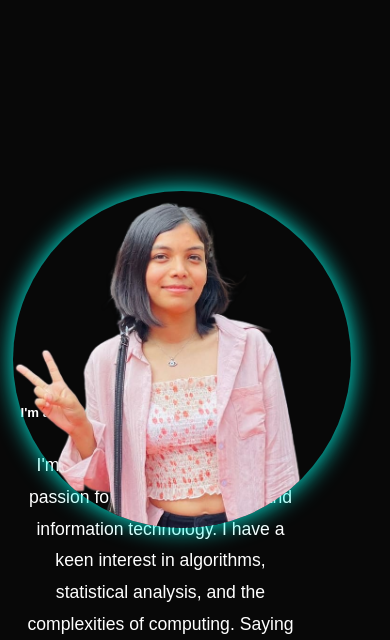
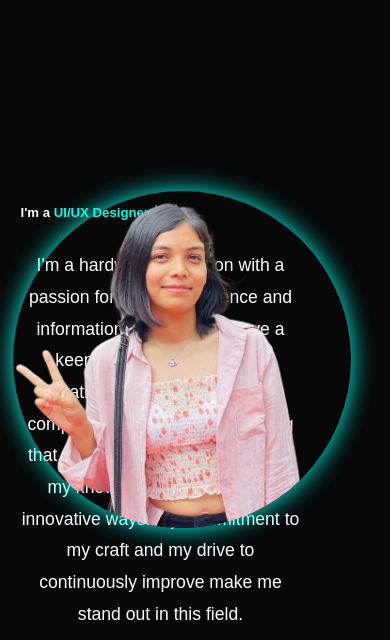
Before and after one commit to saharathp/PortfolioOfSahara, a plain HTML site: page index.html in a window 390 px wide. Shown: the part 197-837 px from the top of the page. Drawn offline with nearby package versions, Linux system fonts and the light colour scheme.

Commit message:
Update style.css

```diff
--- a/style.css
+++ b/style.css
@@ -687,14 +687,13 @@ section{
 
     .home-content h3 {
         font-size: 1.5rem;
-        padding-top: 400px;
+        padding-top: 200px;
     }
 
     .home-content h1 {
         font-size: 3.5rem;
         margin-top: 3rem;
         padding-top: 30px;
-        text-align: center;
     }
 
     .home-content p {
@@ -709,7 +708,6 @@ section{
     .home-img img {
         width: 40vh;
         height: auto;
-        align-items: center;
     }
 
     .heading {
```
